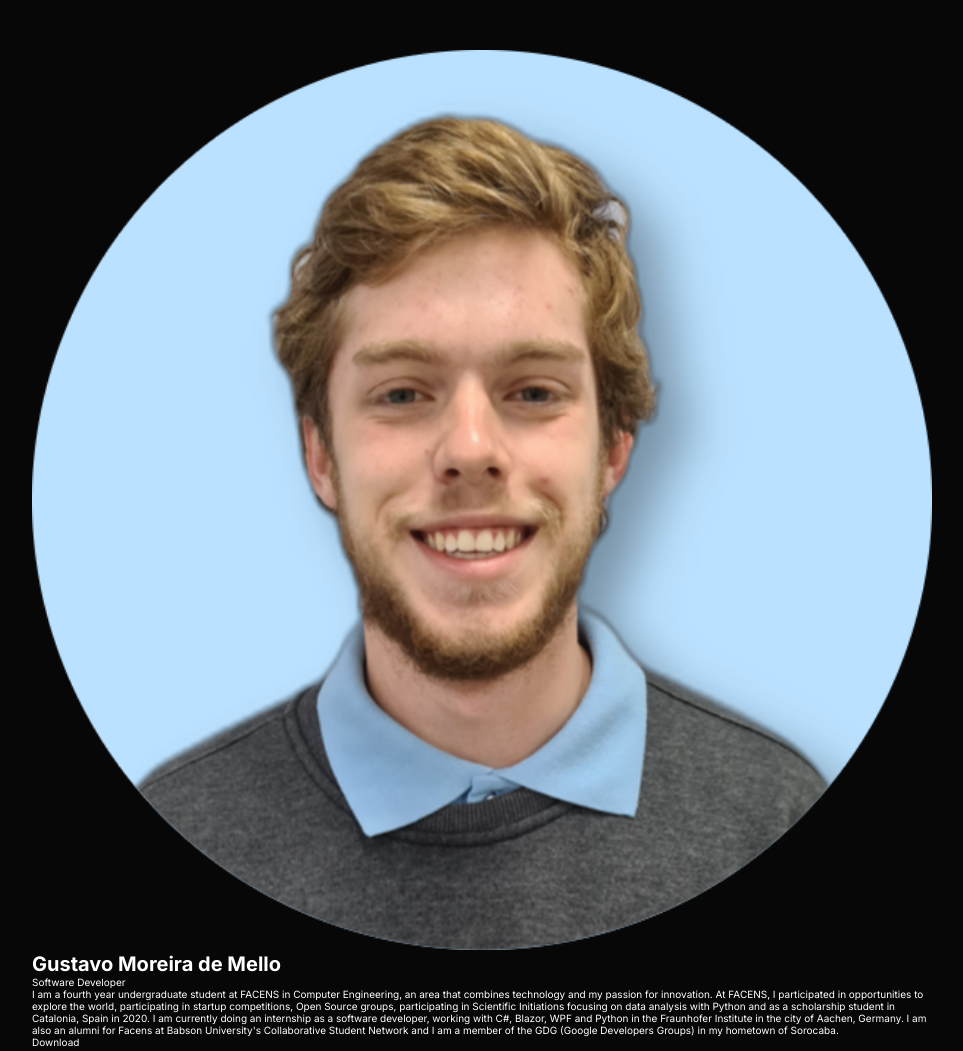
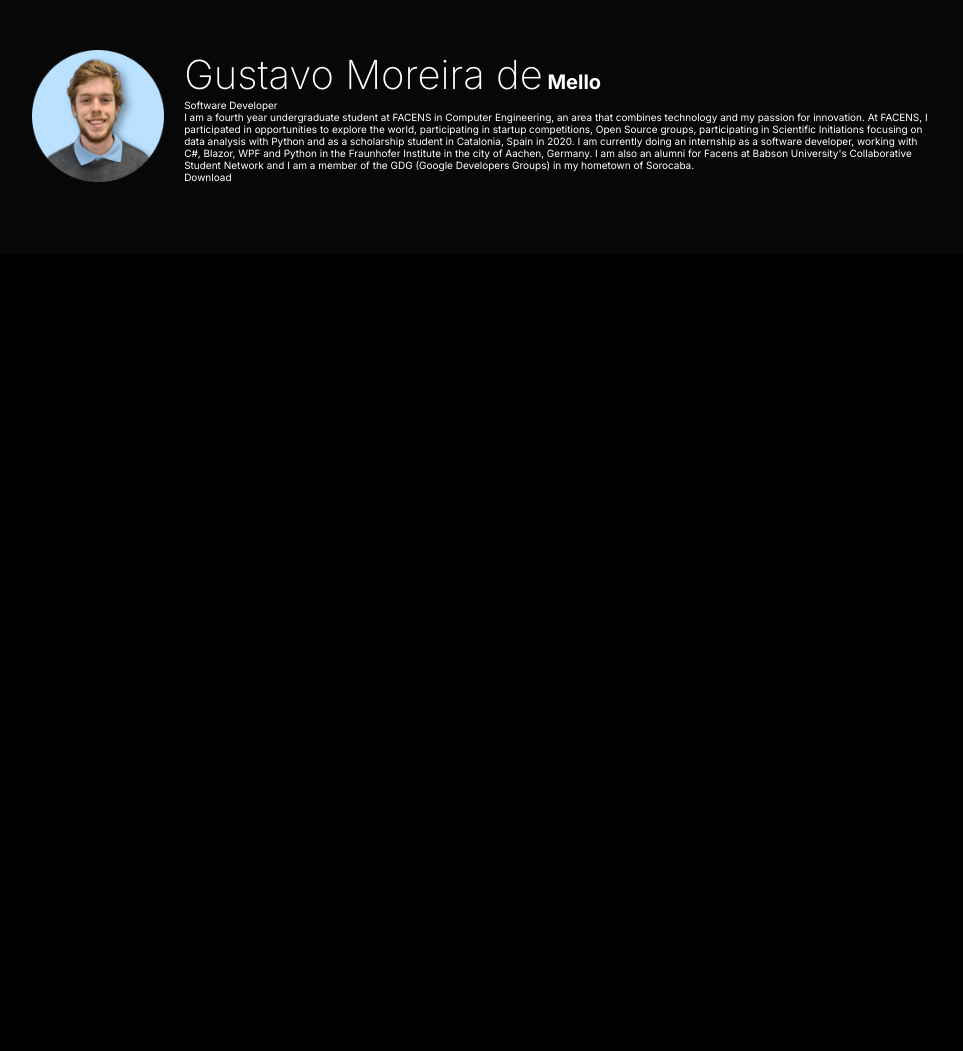
Before and after one commit to GustavoMMello01/CV-Online, a plain HTML site: page index.html in a window 1280 px wide. Shown: the whole page, without its empty margins (158-1121 px from the left). After the commit the page ends 800 px from the top, so only its background shows below. Drawn offline with Linux system fonts and the light colour scheme.

Commit message:
css updates

```diff
--- a/index.html
+++ b/index.html
@@ -16,7 +16,8 @@
                 </div>
                 <div>
                     <h1 class="profile_name">
-                        Gustavo Moreira de Mello
+                        <span class="profile_vorname">Gustavo Moreira de</span>
+                        <span class="profile_nachname">Mello</span>
                     </h1>
                     <p class="profile_title">Software Developer</p>
                     <p class="description">I am a fourth year undergraduate student at FACENS in
--- a/style.css
+++ b/style.css
@@ -56,4 +56,26 @@ a{
 
 .profile{
     grid-column: 1 / -1;
+    margin-bottom: 2rem;
 }
+
+/* profile */
+
+.profile_container{
+    display: flex;
+    gap: 2rem;
+}
+
+.profile_image{
+    max-width: 250px;
+}
+
+.profile_vorname{
+    color:white;
+    font-weight: 200;
+    font-size: clamp(2rem, 8vw, 4rem);
+}
+
+.profile_nachname{
+
+}
```
